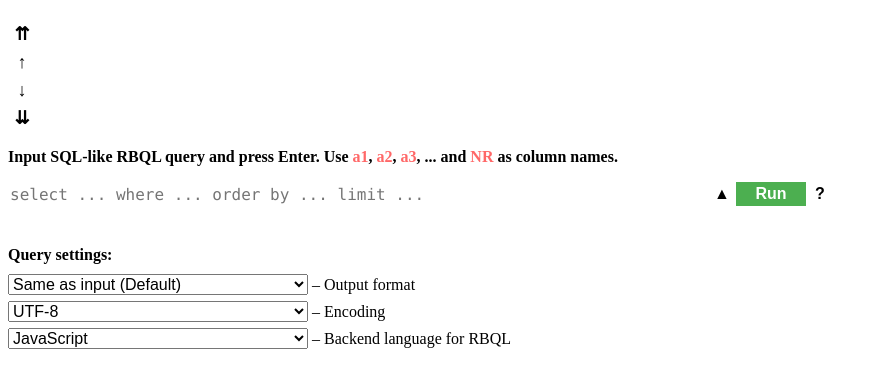
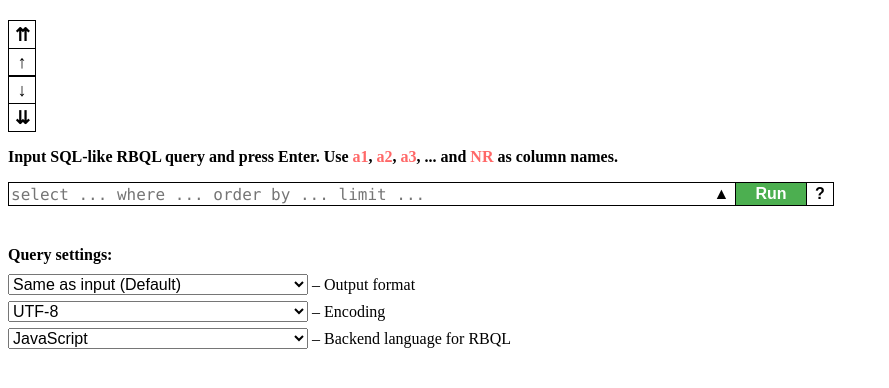
Before and after one commit to mechatroner/vscode_rainbow_csv, a website: page rbql_client.html in a window 1280 px wide. Shown: the whole page, without its empty margins (0-889 px from the left). Drawn offline with Linux system fonts and the light colour scheme.

Commit message:
Add borders to RBQL console elements to fix UI for light color themes

```diff
--- a/extension.js
+++ b/extension.js
@@ -15,6 +15,7 @@ var rbql_csv = null; // Using lazy load for rbql_csv.js to improve startup time
 // TODO make language changes persistent across vscode sessions and file closing/opening. Or maybe this should be solved on VSCode level?
 
 
+// FIXME update CHANGELOG.md
 // FIXME make sure that checkbox state doesn't change on preview switch between windows. FIXME - the state is not preserved!
 
 
--- a/rbql_client.html
+++ b/rbql_client.html
@@ -61,22 +61,9 @@ select {
     box-sizing: border-box; /* See css-submit-button-looks-smaller-than-text-input-and-textarea */
     vertical-align:middle;
     width: var(--inputwidth);
-}
-
-
-#help_btn {
-    margin: 0px;
-    width: 28px;
-    background-color: #FFFFFF;
-    height: 24px !important;
-    color: black;
-    font-weight: bold;
-    padding: 0px;
-    display: inline-block;
-    border-width: 0px;
-    outline:none;
-    vertical-align:middle;
-    box-sizing: border-box;
+    border-top: 1px solid;
+    border-bottom: 1px solid;
+    border-left: 1px solid;
 }
 
 
@@ -93,6 +80,9 @@ select {
     outline:none;
     vertical-align:middle;
     box-sizing: border-box;
+    border-top: 1px solid;
+    border-bottom: 1px solid;
+    border-right: 1px solid;
 }
 
 
@@ -106,6 +96,24 @@ select {
     padding: 0px;
     display: inline-block;
     border-width: 0px;
+    border-top: 1px solid black;
+    border-bottom: 1px solid black;
+    outline:none;
+    vertical-align:middle;
+    box-sizing: border-box;
+}
+
+
+#help_btn {
+    margin: 0px;
+    width: 28px;
+    background-color: #FFFFFF;
+    height: 24px !important;
+    color: black;
+    font-weight: bold;
+    padding: 0px;
+    display: inline-block;
+    border: 1px solid;
     outline:none;
     vertical-align:middle;
     box-sizing: border-box;
@@ -156,7 +164,7 @@ select {
     font-size: 18px !important;
     width: 28px;
     background-color: #FFFFFF;
-    border:none;
+    border: 1px solid;
     font-size: 18px !important;
     color: black;
     height: 28px;
@@ -165,6 +173,14 @@ select {
 
 .navig_button_new:hover {
     background-color: #DDDDDD;
+}
+
+#go_begin {
+    border-bottom: 0px;
+}
+
+#go_end {
+    border-top: 0px;
 }
 
 #navig_bar {
@@ -215,6 +231,9 @@ select {
     position: fixed;
     display: none;
     color: black;
+    border-top: 1px solid;
+    border-left: 1px solid;
+    border-right: 1px solid;
 }
 
 #history_entries {
```
